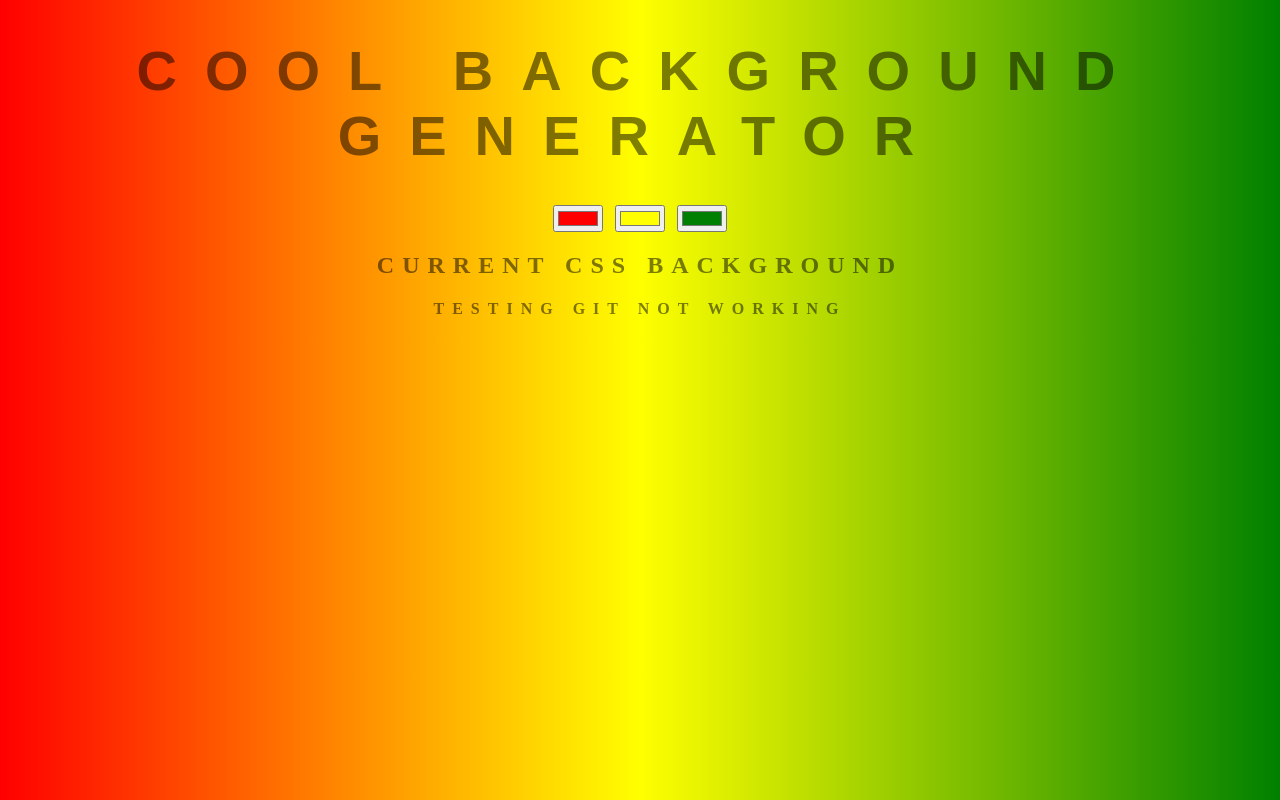
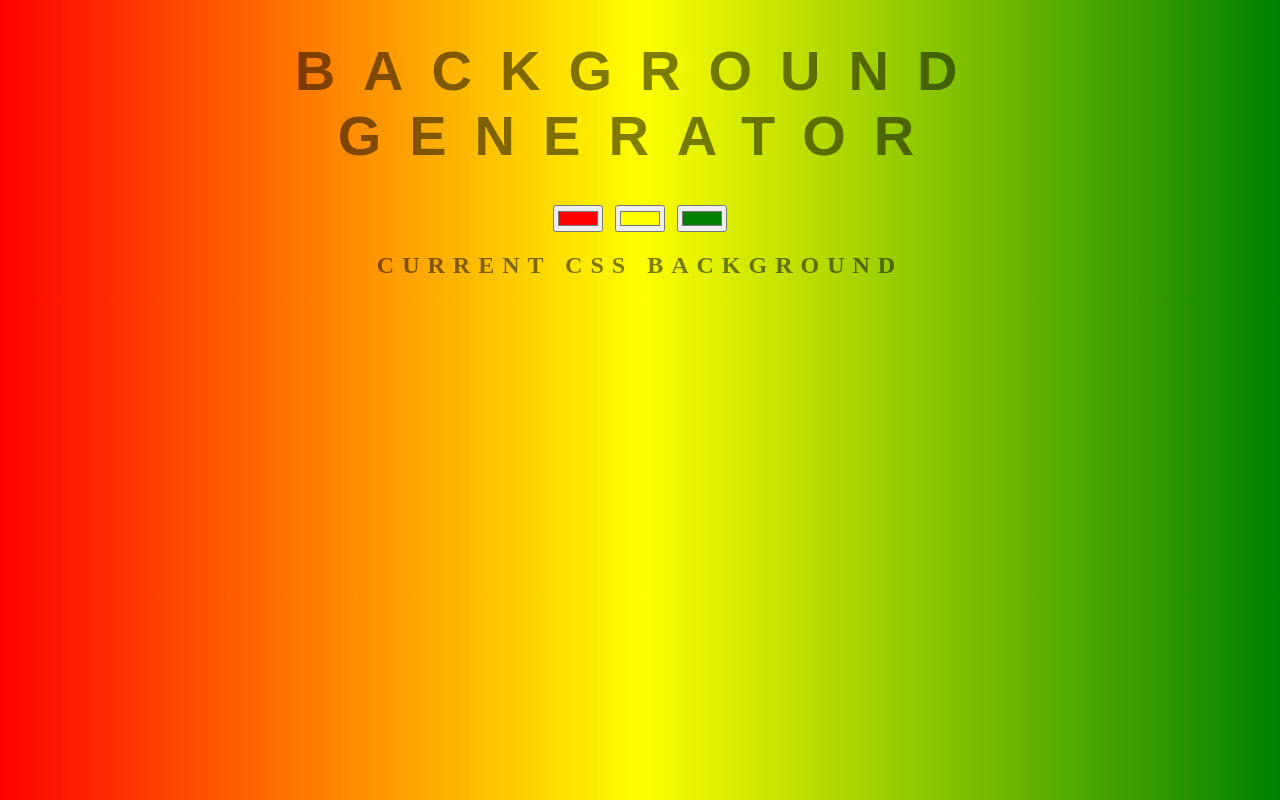
Before and after one commit to lderum/background-generator, a plain HTML site: page index.html in a window 1280 px wide. Drawn offline with Linux system fonts and the light colour scheme.

Commit message:
removed h4 tag and changed title

```diff
--- a/index.html
+++ b/index.html
@@ -5,13 +5,12 @@
 	<link rel="stylesheet" type="text/css" href="style.css">
 </head>
 <body id="gradient">
-	<h1>Cool Background Generator</h1>
+	<h1>Background Generator</h1>
 	<input class="color1" type="color" name="color1" value="#ff0000">
 	<input class="color2" type="color" name="color2" value="#ffff00">
 	<input class="color3" type="color" name="color3" value="#008000">
 	<h2>Current CSS Background</h2>
 	<h3></h3>
-	<h4>testing git not working</h4>
 	<script type="text/javascript" src="script.js"></script>
 </body>
 </html>
```
